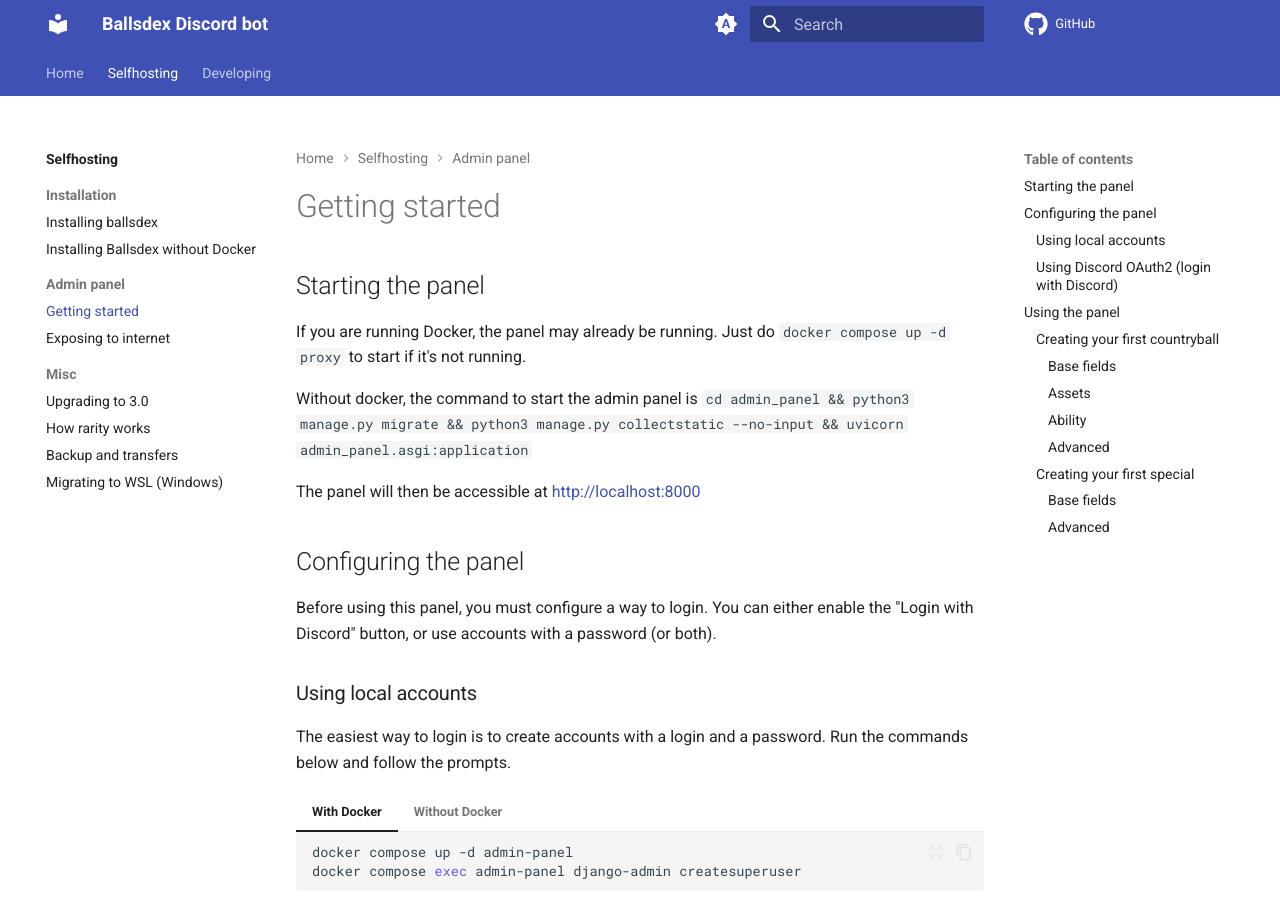
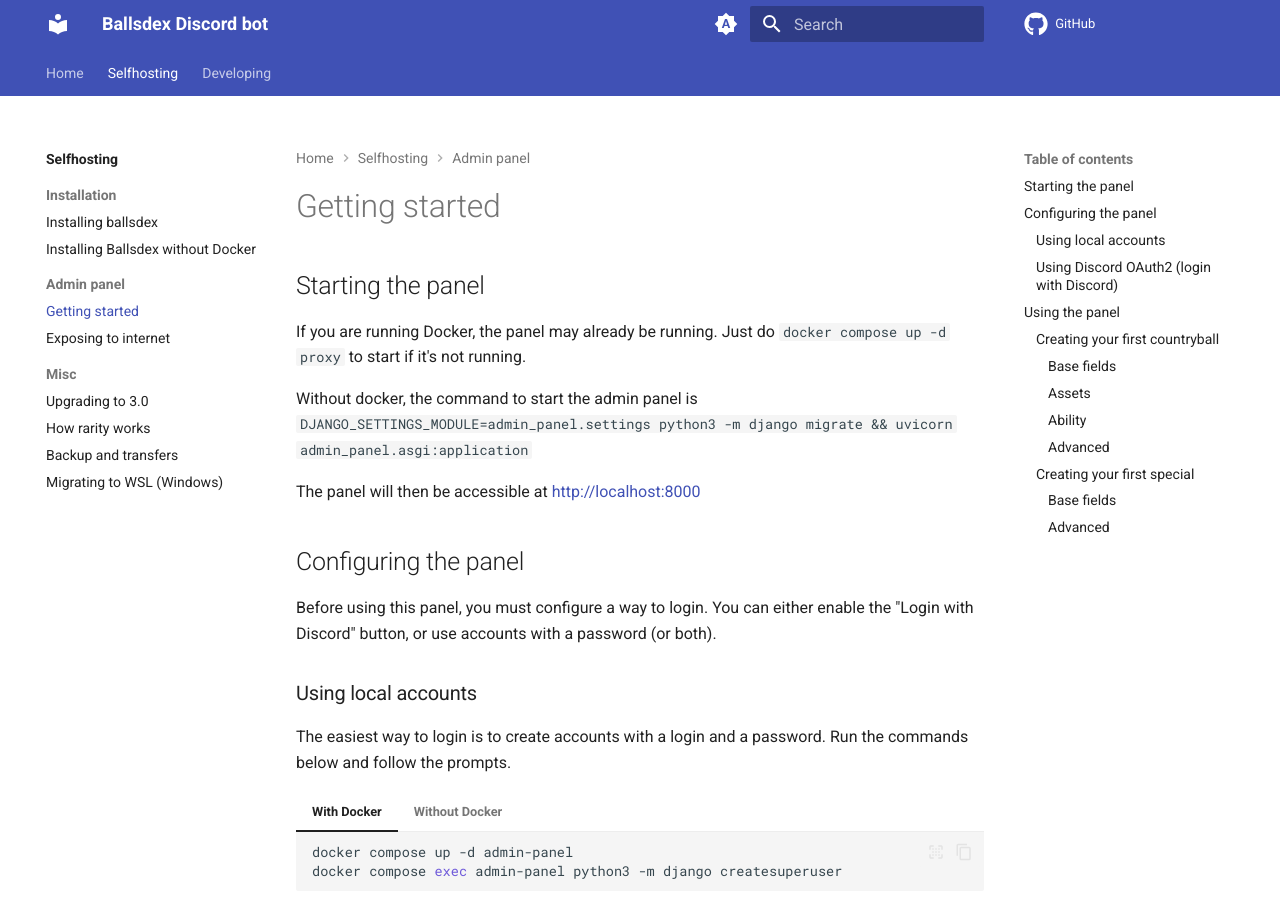
Before and after one commit to Ballsdex-Team/BallsDex-DiscordBot, an MkDocs documentation site: the page built from docs/selfhosting/admin-panel/getting-started.md, in a window 1280 px wide and 900 px high. Built offline with MkDocs 1.6.1 and Material for MkDocs 9.7.7, drawn with Linux system fonts in a browser that asks for light colours; comment, search, counter and statistics services are not loaded.

Commit message:
docs: replaced django-admin commands

````diff
--- a/docs/selfhosting/admin-panel/getting-started.md
+++ b/docs/selfhosting/admin-panel/getting-started.md
@@ -2,7 +2,7 @@
 
 If you are running Docker, the panel may already be running. Just do `docker compose up -d proxy` to start if it's not running.
 
-Without docker, the command to start the admin panel is `cd admin_panel && python3 manage.py migrate && python3 manage.py collectstatic --no-input && uvicorn admin_panel.asgi:application`
+Without docker, the command to start the admin panel is `DJANGO_SETTINGS_MODULE=admin_panel.settings python3 -m django migrate && uvicorn admin_panel.asgi:application`
 
 The panel will then be accessible at <http://localhost:8000>
 
@@ -19,13 +19,13 @@
 
     ```bash
     docker compose up -d admin-panel
-    docker compose exec admin-panel django-admin createsuperuser
+    docker compose exec admin-panel python3 -m django createsuperuser
     ```
 
 === "Without Docker"
 
     ```bash
-    cd admin_panel && python3 manage.py createsuperuser
+    DJANGO_SETTINGS_MODULE=admin_panel.settings python3 -m django createsuperuser
     ```
 
 Then you can login using the chosen credentials at <http://localhost:8000>. Additional accounts can be created from the admin panel.
````
Also changed, not shown: docs/dev/custom-package.md (+4 -4 lines), docs/selfhosting/admin-panel/exposing-to-internet.md (+2 -2 lines), docs/selfhosting/installation/installing-ballsdex-no-docker.md (+4 -13 lines), docs/selfhosting/installation/installing-ballsdex.md (+2 -2 lines), docs/selfhosting/misc/upgrading-to-3.0.md (+1 -1 lines).
